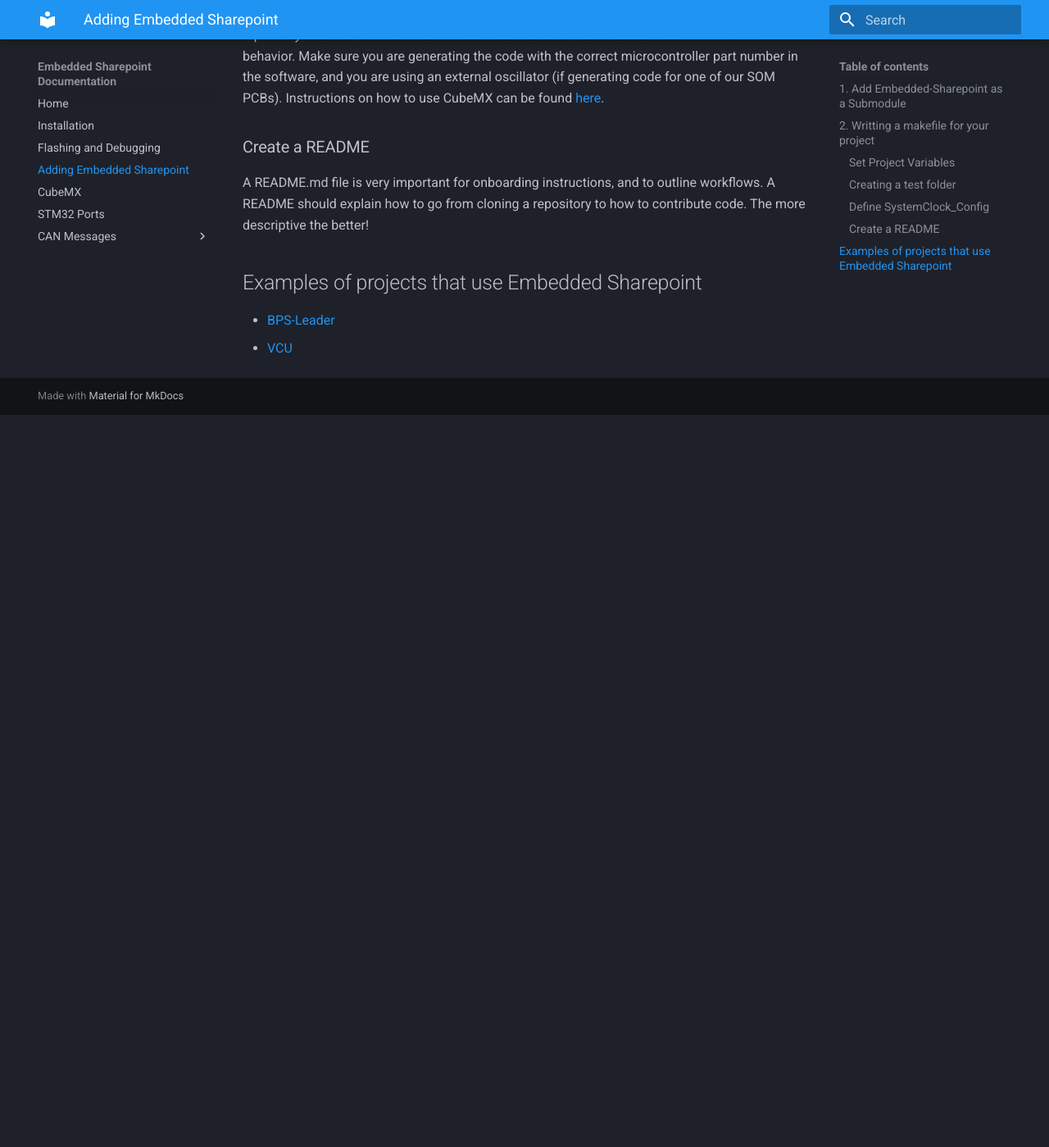
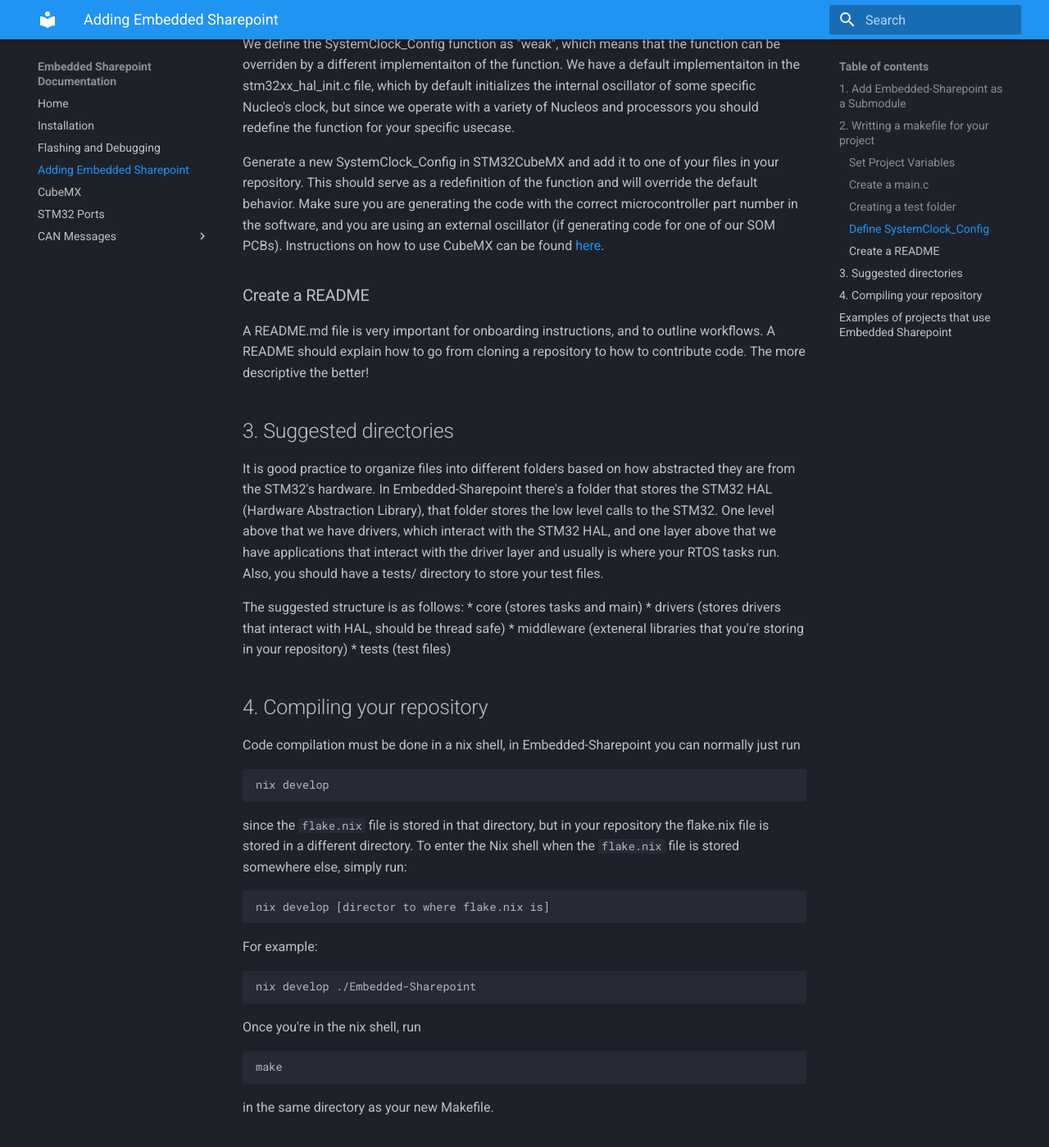
Before and after one commit to lhr-solar/Embedded-Sharepoint, an MkDocs documentation site: the page built from docs/SharepointSubmodule.md, in a window 1280 px wide and 1400 px high, scrolled down 1634 px. Shown: the whole window at 82% size. Built offline with MkDocs 1.6.1 and Material for MkDocs 9.7.7, drawn with Linux system fonts in a browser that asks for light colours; before the commit the page ends 2140 px from its top, so only the background shows below that; some of the changed text lies outside the part shown.

Commit message:
updated instructiions

````diff
--- a/docs/SharepointSubmodule.md
+++ b/docs/SharepointSubmodule.md
@@ -13,7 +13,7 @@ git submodule update --init --recursive
 
 ## 2. Writting a makefile for your project
 A **Makefile** is a file used to outline how you want your code to compile. There is a [Makefile](https://github.com/lhr-solar/Embedded-Sharepoint/blob/main/Makefile) that compiles all needed files for the STM32 (our microcontroller) in the top level of the Embedded Sharepoint. You need to write a Makefile to compile your project files and call the Embedded-Sharepoint Makefile.
-There is a minimal template Makefile in the template/ folder in Embedded-Sharepoint. Lines with `# CHANGES THIS` define where you should make changes to your Makefile. Feel free to make additional rules and changes to the Makefile.
+There is a minimal template Makefile in the template/ folder in Embedded-Sharepoint. Lines with `# CHANGES THIS` define where you should make changes to your Makefile. Move the template Makefile to the same directory as your firmware, and rename it to just be called `Makefile`
 
 
 ### Set Project Variables
@@ -23,14 +23,16 @@ There is a minimal template Makefile in the template/ folder in Embedded-Sharepo
 * `PROJECT_BUILD_DIR`: Where to place build outputs
 * `BEAR_ENABLE` to make VSCode not mad at you (the red error squiggles)
 
+### Create a main.c
+Your code begins from the `main()` function, and if there is no `main()` function defined the code will not compile. The `main()` function does not necessarily have to be located in a file named `main.c` but it is good practice. If you want to use any stm32 related header files, please include the `stm32xx_hal.h` header file.
+
 
 ### Creating a test folder
 It's good to be able to test independent portions of your code instead of your whole code base at once. For example, if I have a driver just for controlling lights I should have a test file that just runs some code for my lights driver instead of the whole codebase.
 
 C expects a `main()` function as the starting point of your code, so the way we generally implement this is filtering out the main.c file where the `main()` function is implemented, and compiling your test file instead with it's own `main()` function.
 
-Create a `tests/` folder to store your tests, then via your Makefile you can compile those tests into your project, by default they will not be compiled. It's also good practice to add a test prefix or suffix to the name of the test file, i.e `test_can.c` to show that it's a test file, and because MacOS is case insensitive when compiling c files.
-
+Create a `tests/` folder to store your tests, then via your Makefile you can compile those tests into your project, by default they will not be compiled. It's also good practice to add a test prefix or suffix to the name of the test file, e.g. `test_can.c` to show that it's a test file, and to avoid issues on case-insensitive filesystems like on macOS.
 
 ### Define SystemClock_Config
 The `SystemClock_Config` function configures the clock that your STM32 runs on (things like clock frequency, clock source, etc). If the clock is not setup properly then you risk unexepected behavior since a lot of low level embedded code runs using the system clock. We normally run the system clock at **80mhz**.
@@ -42,6 +44,34 @@ Generate a new SystemClock_Config in STM32CubeMX and add it to one of your files
 ### Create a README
 A README.md file is very important for onboarding instructions, and to outline workflows. A README should explain how to go from cloning a repository to how to contribute code. The more descriptive the better!
 
+## 3. Suggested directories
+It is good practice to organize files into different folders based on how abstracted they are from the STM32's hardware. In Embedded-Sharepoint there's a folder that stores the STM32 HAL (Hardware Abstraction Library), that folder stores the low level calls to the STM32. One level above that we have drivers, which interact with the STM32 HAL, and one layer above that we have applications that interact with the driver layer and usually is where your RTOS tasks run. Also, you should have a tests/ directory to store your test files.
+
+The suggested structure is as follows:
+* core (stores tasks and main)
+* drivers (stores drivers that interact with HAL, should be thread safe)
+* middleware (exteneral libraries that you're storing in your repository)
+* tests (test files)
+
+## 4. Compiling your repository
+Code compilation must be done in a nix shell, in Embedded-Sharepoint you can normally just run
+```sh
+nix develop
+```
+since the `flake.nix` file is stored in that directory, but in your repository the flake.nix file is stored in a different directory. To enter the Nix shell when the `flake.nix` file is stored somewhere else, simply run:
+``` sh
+nix develop [director to where flake.nix is]
+```
+For example:
+```sh
+nix develop ./Embedded-Sharepoint
+```
+Once you're in the nix shell, run
+```sh
+make
+```
+in the same directory as your new Makefile.
+
 
 ## Examples of projects that use Embedded Sharepoint
 * [BPS-Leader](https://github.com/lhr-solar/BPS-Leader)
````
Also changed, not shown: 1 other file.
